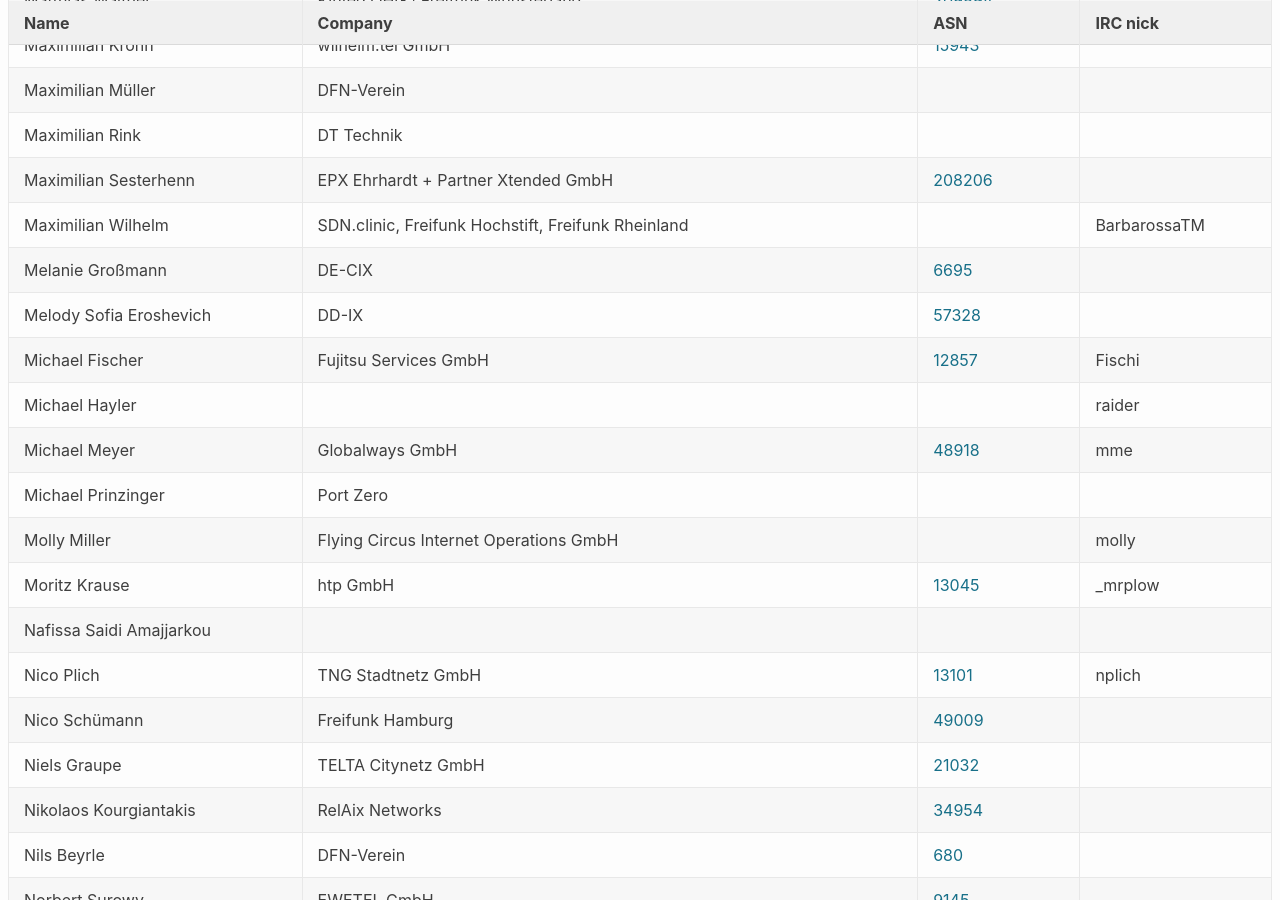
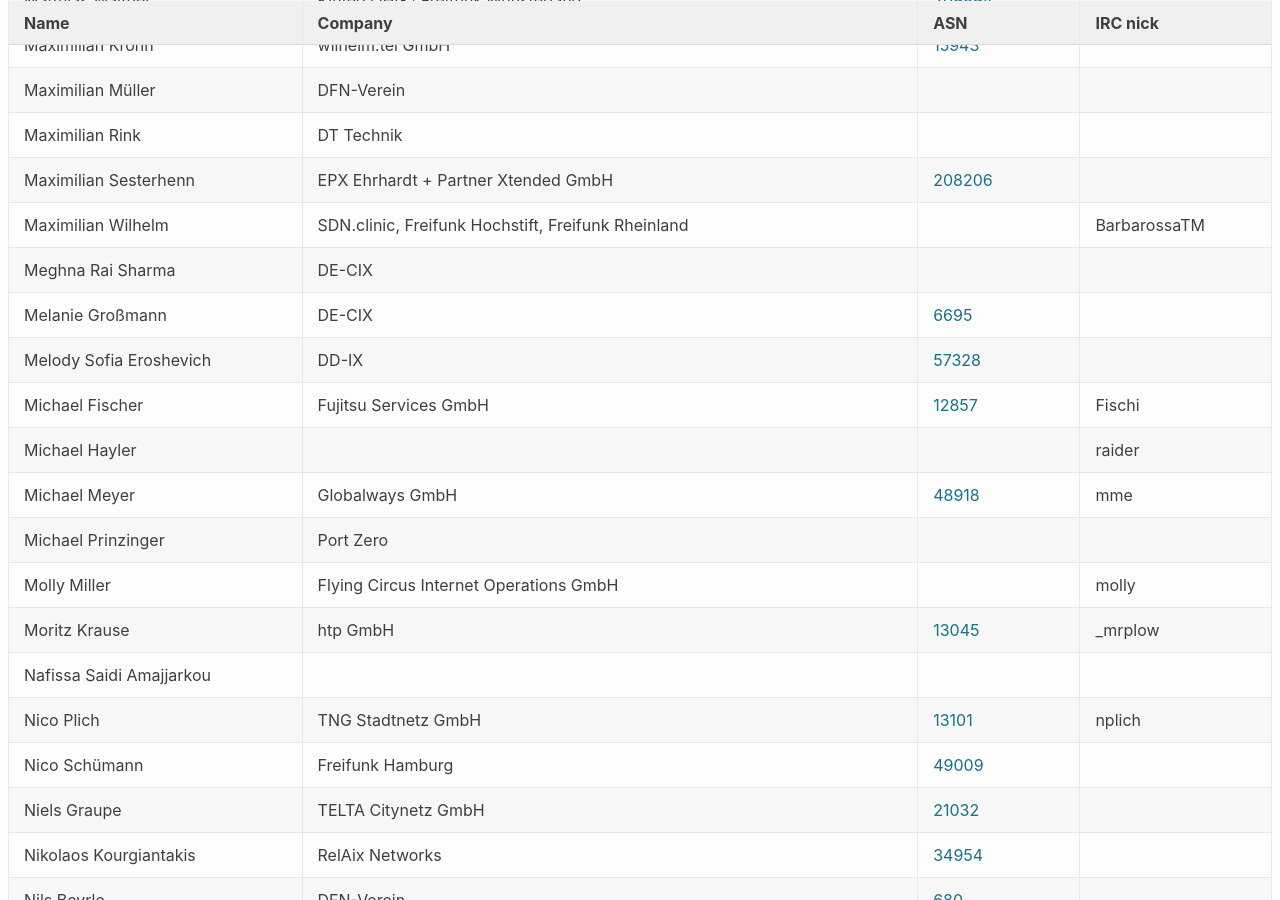
Before and after one commit to denog/pretix-attendeelist, a Jekyll site: the page built from denog15/index.md, in a window 1280 px wide and 900 px high, scrolled down 6184 px. Built offline with Jekyll 4.4.1, drawn with Linux system fonts in a browser that asks for light colours.

Commit message:
Latest data: Mon Sep 25 15:48:19 UTC 2023

```diff
--- a/_data/attendees_denog15_onsite.json
+++ b/_data/attendees_denog15_onsite.json
@@ -834,6 +834,12 @@
     "asn": null
   },
   {
+    "name": "Meghna Rai Sharma",
+    "company": "DE-CIX",
+    "irc": null,
+    "asn": null
+  },
+  {
     "name": "Melanie Großmann",
     "company": "DE-CIX",
     "irc": null,
```
